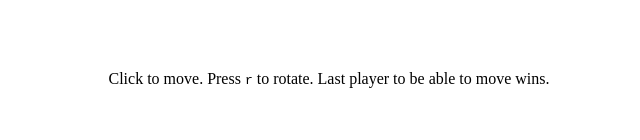
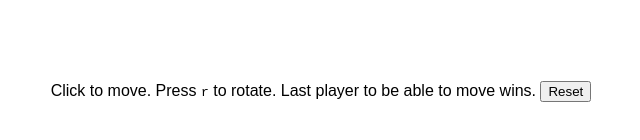
Before and after one commit to LeoDog896/game-of-crackers, a SvelteKit app: page / in a window 1280 px wide. Shown: the part 614-754 px from the top of the page, without its empty margins (319-959 px from the left). Built offline with nearby package versions, Linux system fonts and the light colour scheme.

Commit message:
feat: reset, font

```diff
--- a/src/routes/+layout.svelte
+++ b/src/routes/+layout.svelte
@@ -1,5 +1,6 @@
 <script lang="ts">
 	import '../style.css';
+	import '@fontsource-variable/raleway';
 </script>
 
 <slot />
--- /dev/null
+++ b/src/routes/+layout.ts
@@ -0,0 +1 @@
+export const prerender = true;
--- a/src/routes/+page.svelte
+++ b/src/routes/+page.svelte
@@ -1,6 +1,6 @@
 <script lang="ts">
 	import { Canvas, Layer, type Render } from 'svelte-canvas';
-	import intersect from "polygons-intersect"
+	import intersect from 'polygons-intersect';
 
 	let containerWidth = 0;
 	let containerHeight = 0;
@@ -10,7 +10,7 @@
 
 	enum Player {
 		P1,
-		P2,
+		P2
 	}
 
 	let currentPlayer: Player = Player.P1;
@@ -36,7 +36,7 @@
 			{ x: w / 2, y: -h / 2 },
 			{ x: w / 2, y: h / 2 },
 			{ x: -w / 2, y: h / 2 }
-		]
+		];
 
 		const rotatedCorners = corners.map(({ x, y }) => ({
 			x: x * cos - y * sin,
@@ -50,7 +50,7 @@
 	}
 
 	function isColliding(size: Vector, crackerA: Cracker, crackerB: Cracker): boolean {
-		return intersect((corners(crackerA, size)), (corners(crackerB, size))).length > 0;
+		return intersect(corners(crackerA, size), corners(crackerB, size)).length > 0;
 	}
 
 	interface Vector {
@@ -104,7 +104,7 @@
 
 		// handle rotation
 		if (isRotating) {
-            currentRotation += 2 * Math.PI / 60;
+			currentRotation += (2 * Math.PI) / 60;
 			if (currentRotation >= 2 * Math.PI) {
 				currentRotation = 0;
 				isRotating = false;
@@ -122,12 +122,14 @@
 			}
 		}
 
-		const onEdge = corners([{ x: cursorX, y: cursorY }, currentRotation, 0], trueSize).some(({ x, y }) => {
+		const onEdge = corners([{ x: cursorX, y: cursorY }, currentRotation, 0], trueSize).some(
+			({ x, y }) => {
 				return x < 0 || x > width || y < 0 || y > height;
-		});
+			}
+		);
 
 		if (collidingCrackers.length > 0 || onEdge) {
-			context.fillStyle = "rgba(195, 66, 63, 0.5)";
+			context.fillStyle = 'rgba(195, 66, 63, 0.5)';
 			rotationDisabled = true;
 		} else {
 			context.fillStyle = 'rgba(0, 0, 0, 0.5)';
@@ -177,7 +179,15 @@
 		</Canvas>
 	</div>
 
-	<p>Click to move. Press <code>r</code> to rotate. Last player to be able to move wins.</p>
+	<p>
+		Click to move. Press <code>r</code> to rotate. Last player to be able to move wins.
+		<button
+			on:click={() => {
+				crackers = [];
+				currentPlayer = Player.P1;
+			}}>Reset</button
+		>
+	</p>
 </main>
 
 <style>
--- a/src/style.css
+++ b/src/style.css
@@ -1,6 +1,14 @@
-body,
 html {
+	width: 100%;
+	height: 100%;
+	margin: 0;
+	padding: 0;
+}
+
+body {
 	width: calc(100% - 4rem);
 	height: calc(100% - 4rem);
+  	font-family: 'Raleway Variable', sans-serif;
 	padding: 2rem;
+	margin: 0;
 }
```
Lines whose indentation alone changed are shown as unchanged.
